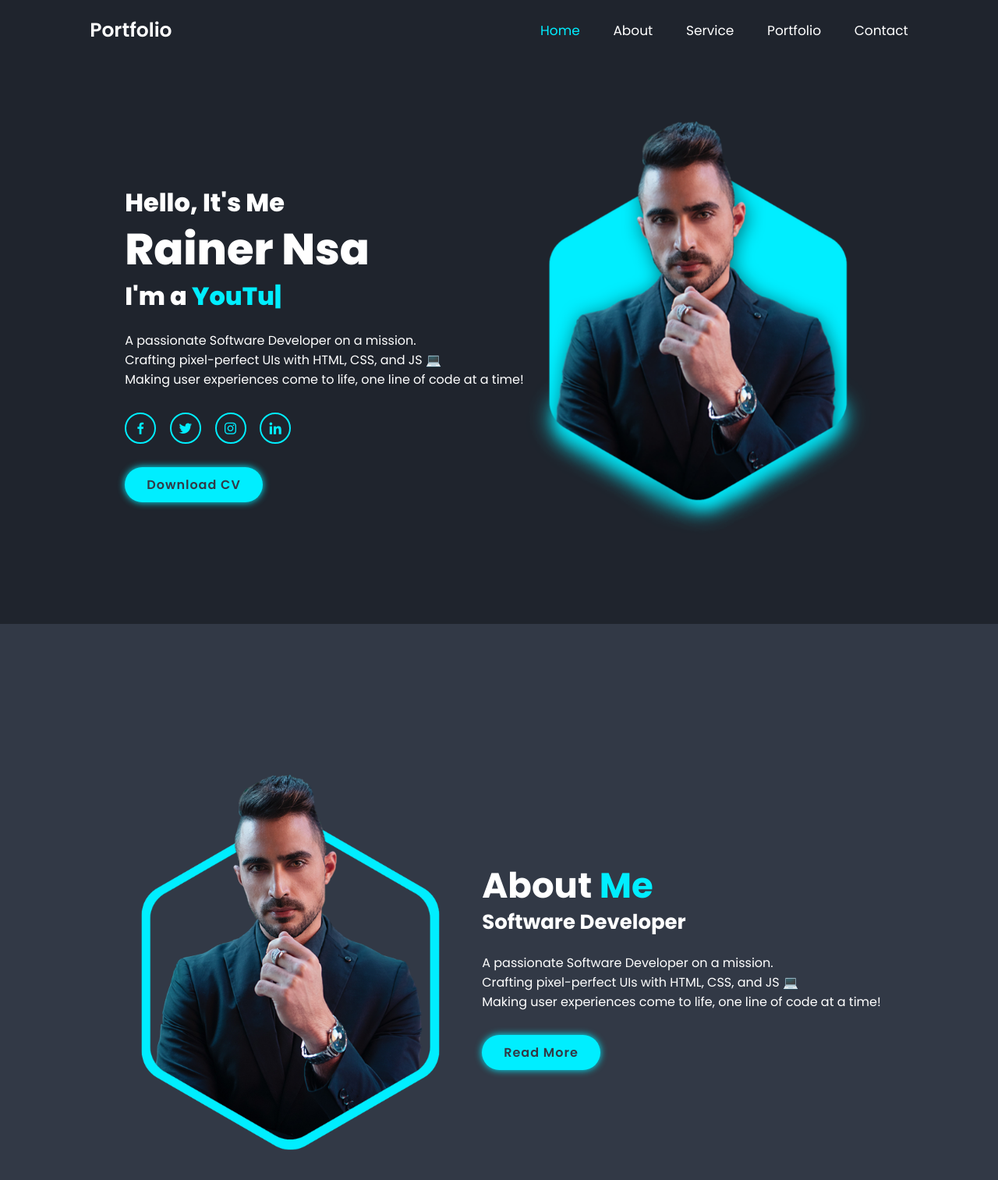
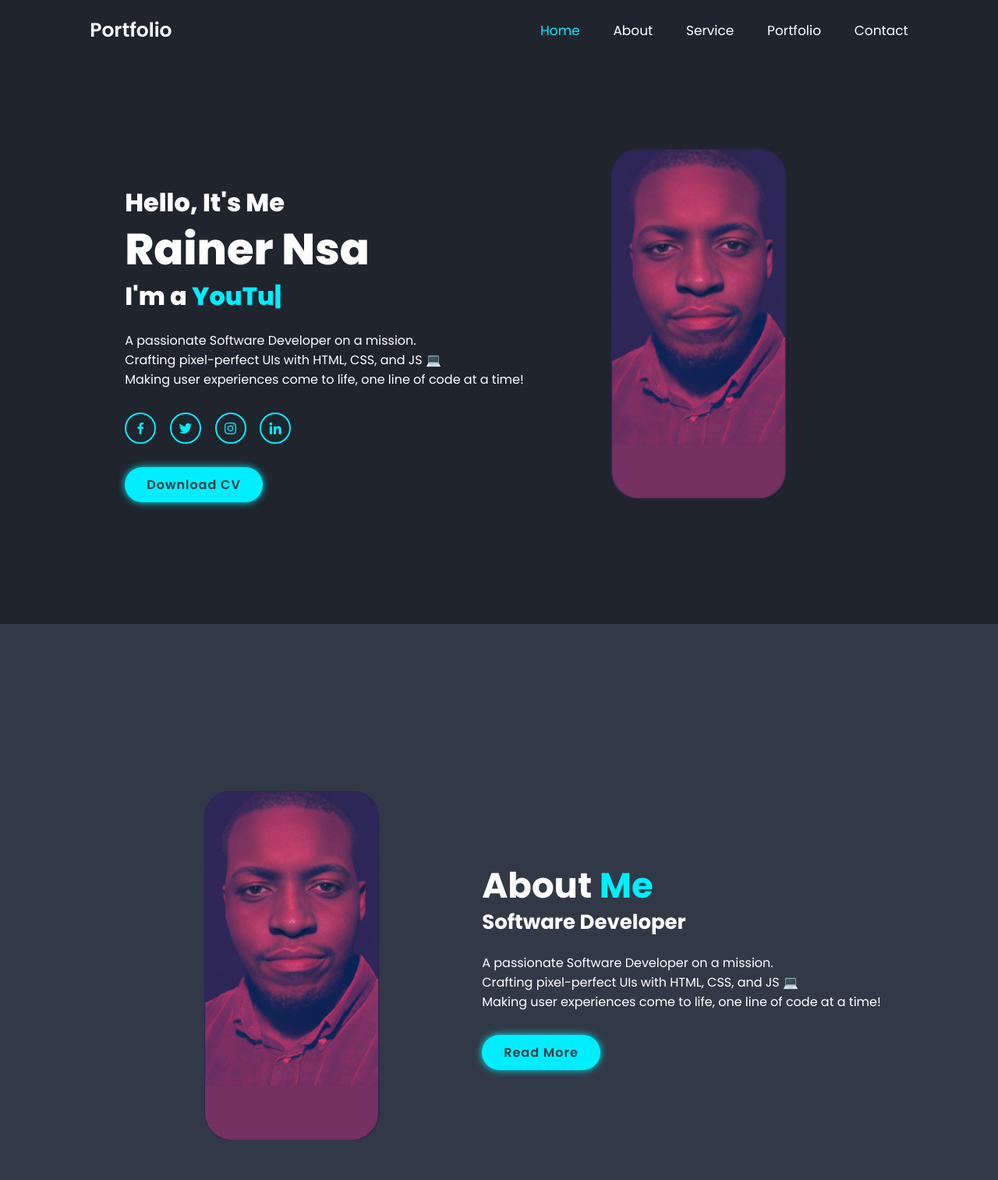
Before and after one commit to Woldreamz/RainerN, a plain HTML site: page index.html in a window 1280 px wide. Shown: the top 1513 px of the page at 78% size. Drawn offline with nearby package versions, Linux system fonts and the light colour scheme.

Commit message:
City of God

```diff
--- a/index.html
+++ b/index.html
@@ -47,14 +47,14 @@
       </div>
 
       <div class="home-img">
-        <img src="Images/home.png" alt="">
+        <img src="Images/Ray.png" alt="">
       </div>
     </section>
 
     <!-- about section design -->
     <section class="about" id="about">
       <div class="about-img">
-        <img src="Images/about.png" alt="">
+        <img src="Images/Ray.png" alt="">
       </div>
 
       <div class="about-content">
```
Also changed, not shown: Images/Ray.png (added), Images/homme.jpg (deleted), 1 other file.
